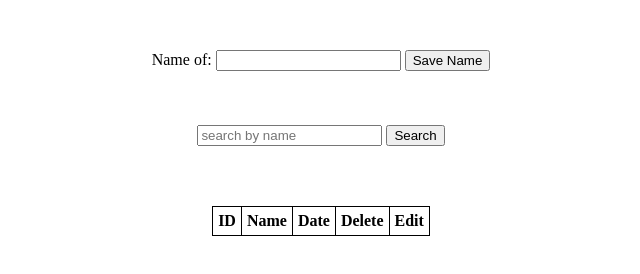
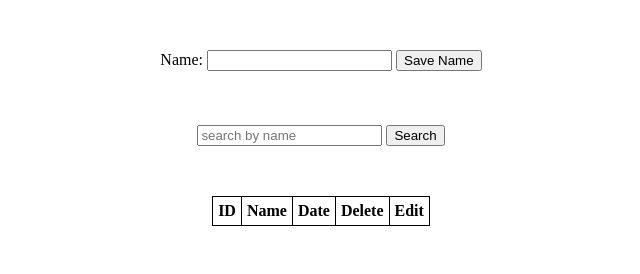
Before and after one commit to parisa1995/Practice_Project, a plain HTML site: page Client/index.html in a window 1280 px wide. Shown: the whole page, without its empty margins (319-959 px from the left). Drawn offline with Linux system fonts and the light colour scheme.

Commit message:
new files added

```diff
--- a/Client/index.html
+++ b/Client/index.html
@@ -8,7 +8,7 @@
 </head>
 <body>
     <main>
-        <label>Name of:</label>
+        <label>Name:</label>
         <input type="text" id="name">
         <button id="add-btn">Save Name</button>
         <br><br><br><br>
--- a/Client/style.css
+++ b/Client/style.css
@@ -5,7 +5,7 @@ main {
 }
 
 table {
-    margin: 60px auto;
+    margin: 50px auto;
 }
 table, th, td {
     border-collapse: collapse;
```
